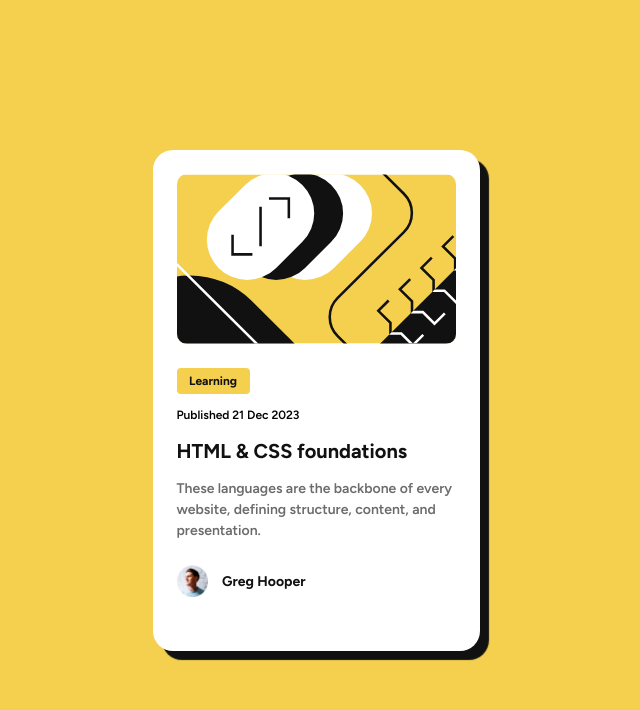
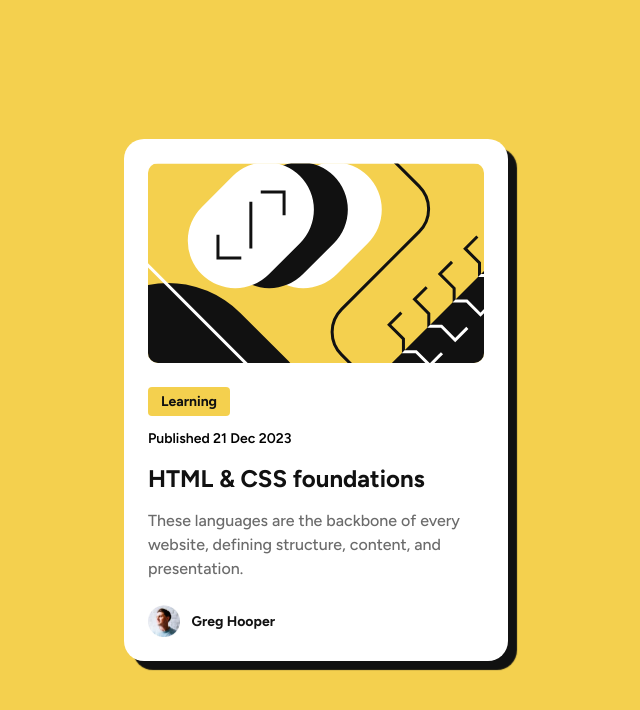
Before and after one commit to Kynjii/Blog-preview-card, a plain HTML site: page index.html in a window 1280 px wide. Shown: the whole page, without its empty margins (324-964 px from the left). Drawn offline with Linux system fonts and the light colour scheme.

Commit message:
fixed layout on card

```diff
--- a/index.html
+++ b/index.html
@@ -28,6 +28,7 @@
           <img src="/assets/images/illustration-article.svg" alt="" class="card-img">
         </div>
         <div class="card-details">
+          <div>
             <div class="card-tag">
               Learning
             </div>
@@ -40,8 +41,10 @@
             <div class="card-desc">
               <p>These languages are the backbone of every website, defining structure, content, and presentation.</p>
             </div>
+          </div>
           <div class="card-footer">
-            <img src="/assets/images/image-avatar.webp" alt=""><span>Greg Hooper</span>
+            <img src="/assets/images/image-avatar.webp" alt="">
+            <p>Greg Hooper</p>
           </div>
         </div>
       </div>
--- a/styles.css
+++ b/styles.css
@@ -50,16 +50,16 @@ main {
     display: flex;
     flex-direction: column;
     background-color: var(--White);
-    max-height: 31.3125rem;
-    max-width: 20.4375rem;
+    height: 31.3125rem;
+    width: 20.4375rem;
     background-color: var(--White);
     border-radius: 20px;
     box-shadow: 9px 9px 1px var(--Gray-950);
 }
 
 .card-img-container {
-    max-height: 12.5rem;
-    max-width: 17.4375rem;
+    height: 12.5rem;
+    width: 17.4375rem;
     margin: var(--large-spacing);
     border-radius: 10px;
 }
@@ -72,6 +72,9 @@ main {
 }
 
 .card-details {
+    display: flex;
+    flex-direction: column;
+    justify-content: space-between;
     margin-left: 1.5rem;
     height: 100%;
 }
@@ -102,7 +105,7 @@ main {
     color: var(--Gray-950);
     margin: 0;
     font-size: 1.25rem;
-    font-weight: bold;
+    font-weight: bolder;
     line-height: var(--figtree-line-height);
     letter-spacing: var(--figtree-letter-spacing);
 }
@@ -111,7 +114,7 @@ main {
     margin: 0;
     color: var(--Gray-500);
     font-size: 0.875rem;
-    font-weight: 600;
+    font-weight: 500;
     line-height: var(--figtree-line-height);
     letter-spacing: var(--figtree-letter-spacing);
 }
@@ -124,21 +127,23 @@ main {
 
 .card-footer > img {
     height: 2rem;
+    margin-right: 0.75rem;
 }
 
 .card-footer {
+    display: flex;
+    align-items: center;
     margin: 1.5rem 0;
-    display: flex;
-    justify-content: space-between;
-    align-items: center;
-    row-gap: 0.75rem;
-    width: 8.0625rem;
+    width: 9rem;
     height: 2rem;
     color: var(--Gray-950);
     font-size: 0.875rem;
     font-weight: bold;
-    line-height: var(--figtree-line-height);
     letter-spacing: var(--figtree-letter-spacing);
+}
+
+.card-footer > p {
+    margin: 0;
 }
 
 /* ============
@@ -151,4 +156,26 @@ main {
         height: 32.625rem;
     }
 
+    .card-img-container {
+        height: 12.5rem;
+        width: 21rem;
+    }
+
+    .card-tag {
+        height: 1.8125rem;
+        width: 5.125rem;
+        font-size: 0.875rem;
+    }
+
+    .publish-date {
+        font-size: 0.875rem;
+    }
+
+    .card-title > h1 {
+        font-size: 1.5rem;
+    }
+
+    .card-desc > p {
+        font-size: 1rem;
+    }
 }
```
Lines whose indentation alone changed are shown as unchanged.
